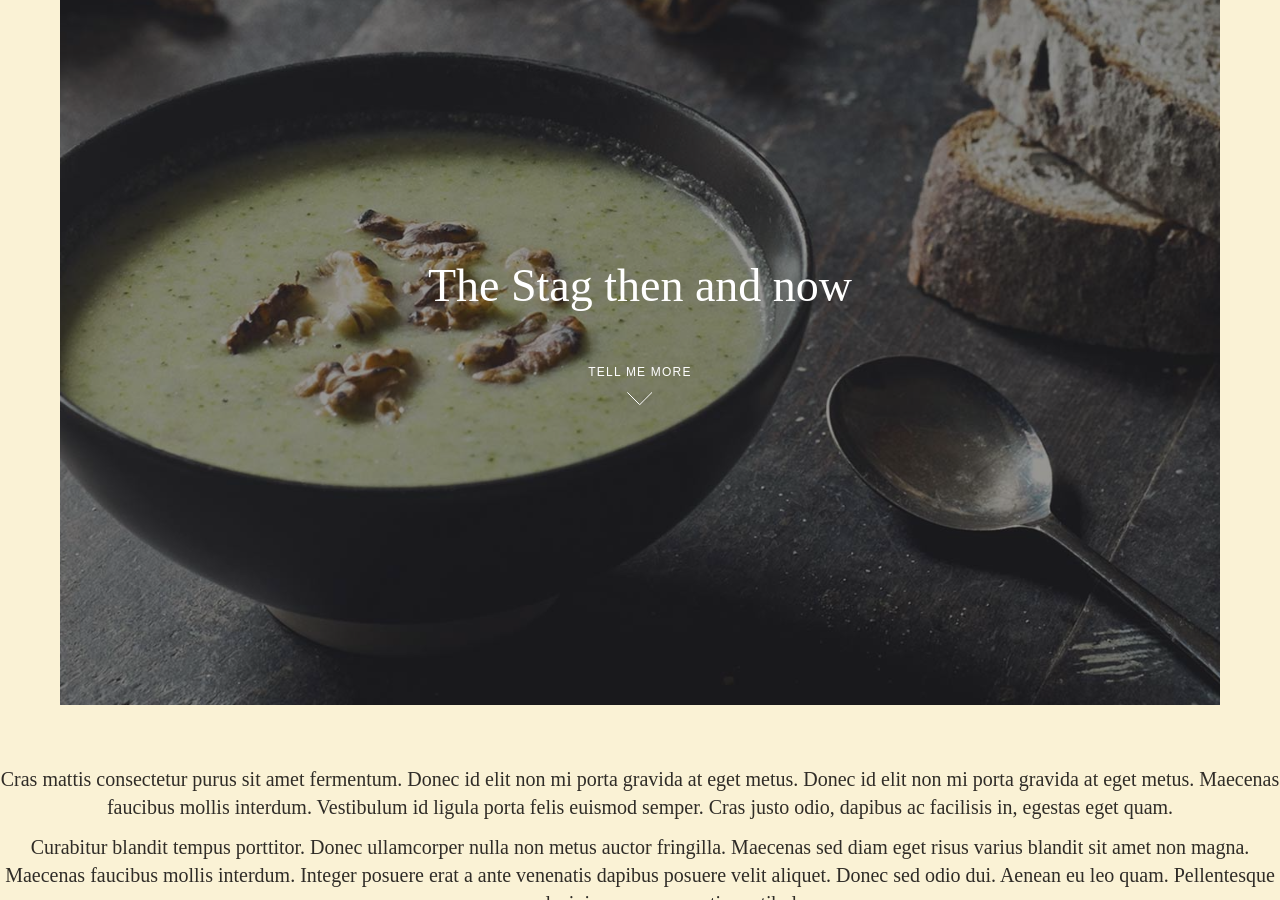
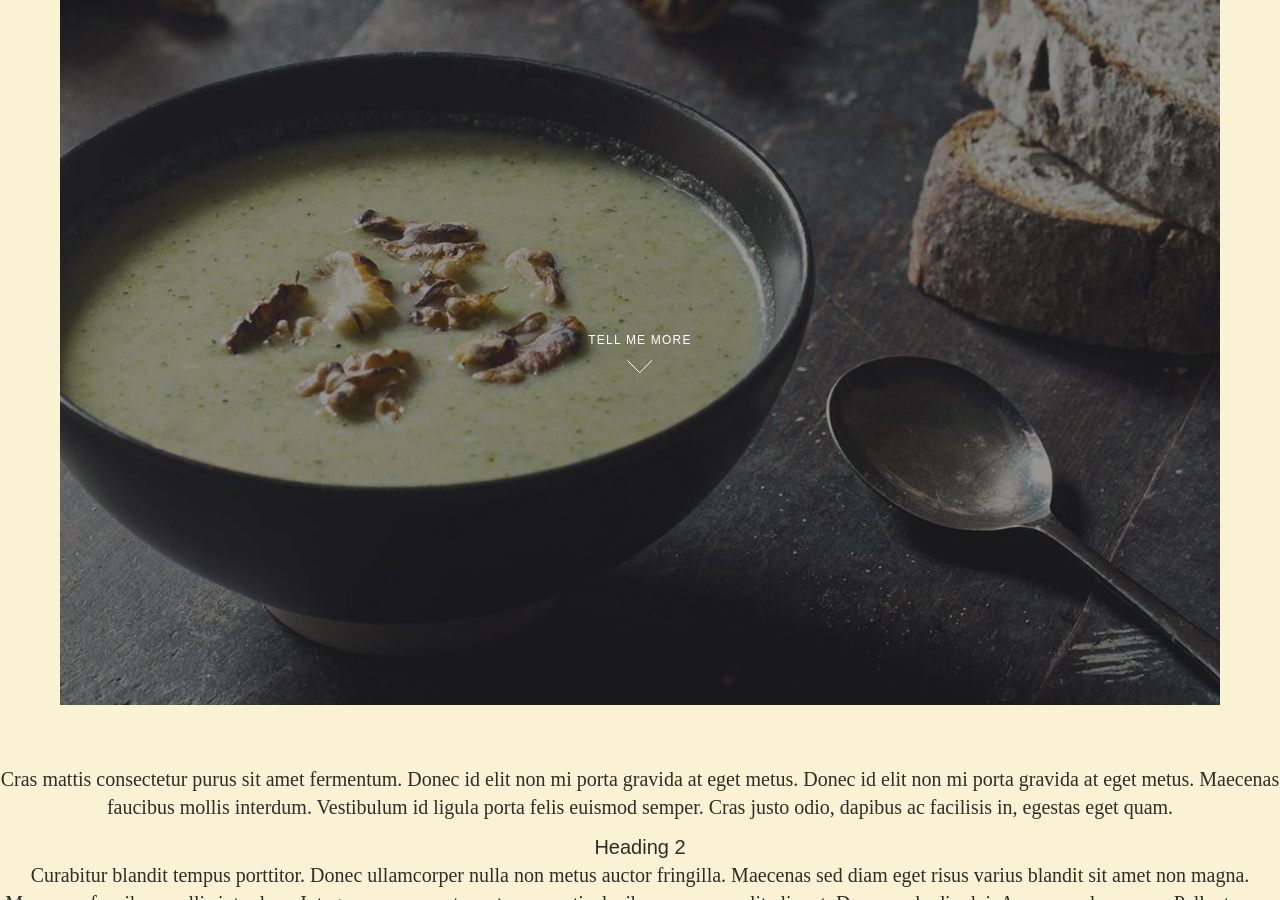
Before and after one commit to nigelpayne/thestagrackenford, a Jekyll site: the page built from about.md, in a window 1280 px wide and 900 px high, scrolled down 195 px. Built offline with Jekyll 4.4.1, drawn with Linux system fonts in a browser that asks for light colours; some web fonts are replaced; some of the changed lines change nothing that is shown.

Commit message:
Updated About

```diff
--- a/about.md
+++ b/about.md
@@ -1,11 +1,26 @@
 ---
-title: About
+title: The Stag then and now
 permalink: "/about/"
 header-image: image would go here
-header-text: The Stag then and now
+then:
+  image:
+  caption: Cobbled tunnel which sheep used to be herded through to the yard.
+now:
+  image:
+  caption: Donec id elit non mi porta gravida at eget metus. Donec ullamcorper nulla
+    non metus auctor fringilla. Cras mattis consectetur purus sit amet fermentum.
+content:
+  header: Tales of Rackenford
+  text: |-
+    Donec id elit non mi porta gravida at eget metus. Cum sociis natoque penatibus et magnis dis parturient montes, nascetur ridiculus mus. Vivamus sagittis lacus vel augue laoreet rutrum faucibus dolor auctor. Integer posuere erat a ante venenatis dapibus posuere velit aliquet. Maecenas sed diam eget risus varius blandit sit amet non magna.
+
+    Cras mattis consectetur purus sit amet fermentum. Nullam id dolor id nibh ultricies vehicula ut id elit. Maecenas faucibus mollis interdum. Maecenas sed diam eget risus varius blandit sit amet non magna. Maecenas sed diam eget risus varius blandit sit amet non magna. Maecenas sed diam eget risus varius blandit sit amet non magna. Cum sociis natoque penatibus et magnis dis parturient montes, nascetur ridiculus mus.
+  video-url: https://www.youtube.com/watch?v=-lD4YEQjEgk
 layout: about
 ---
 
 Cras mattis consectetur purus sit amet fermentum. Donec id elit non mi porta gravida at eget metus. Donec id elit non mi porta gravida at eget metus. Maecenas faucibus mollis interdum. Vestibulum id ligula porta felis euismod semper. Cras justo odio, dapibus ac facilisis in, egestas eget quam.
 
+## Heading 2
+
 Curabitur blandit tempus porttitor. Donec ullamcorper nulla non metus auctor fringilla. Maecenas sed diam eget risus varius blandit sit amet non magna. Maecenas faucibus mollis interdum. Integer posuere erat a ante venenatis dapibus posuere velit aliquet. Donec sed odio dui. Aenean eu leo quam. Pellentesque ornare sem lacinia quam venenatis vestibulum.
```
